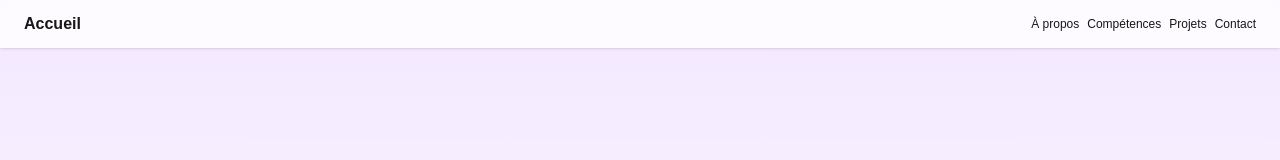
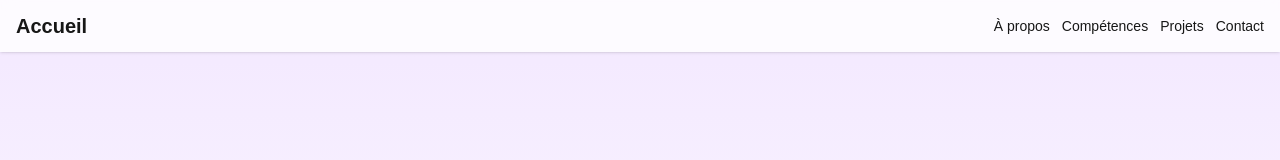
Before and after one commit to Mariam-Pgs/portfolio, a Next.js app: page / in a window 1280 px wide. Shown: the top 160 px of the page. Built offline with nearby package versions, Linux system fonts and the light colour scheme.

Commit message:
Update Navbar.tsx (changement taille police-test2)

```diff
--- a/src/components/Navbar.tsx
+++ b/src/components/Navbar.tsx
@@ -1,4 +1,3 @@
-// ✅ src/components/Navbar.tsx
 "use client";
 import { MouseEvent } from "react";
 
@@ -12,14 +11,14 @@ export default function Navbar() {
   };
 
   return (
-    <nav className="fixed top-0 left-0 right-0 bg-white/80 backdrop-blur z-50 shadow-sm flex justify-between items-center px-6 py-3">
+    <nav className="fixed top-0 left-0 right-0 bg-white/80 backdrop-blur z-50 shadow-sm flex justify-between items-center px-4 py-3">
       <h1
-        className="text-xl sm:text-base font-bold cursor-pointer hover:text-purple-600 hover:drop-shadow-[0_0_15px_rgba(147,51,234,0.8)] transition duration-300"
+        className="text-base md:text-xl font-bold cursor-pointer hover:text-purple-600 hover:drop-shadow-[0_0_15px_rgba(147,51,234,0.8)] transition duration-300"
         onClick={() => window.scrollTo({ top: 0, behavior: "smooth" })}
       >
         Accueil
       </h1>
-      <ul className="flex gap-4 sm:gap-2 text-sm sm:text-xs">
+      <ul className="flex gap-3 text-xs md:text-sm">
         <li>
           <a
             href="#about"
```
